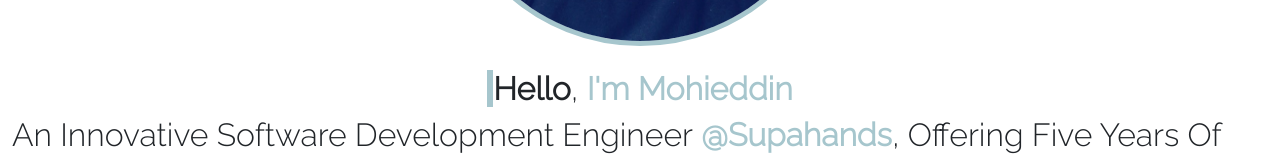
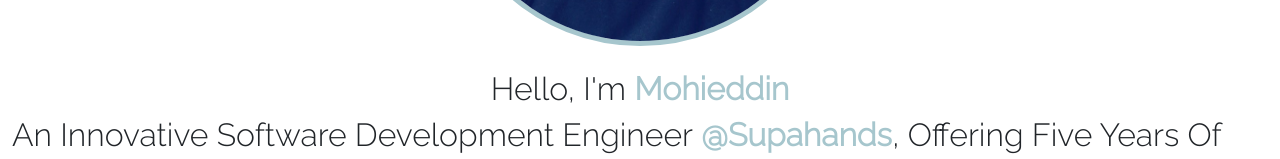
Before and after one commit to mohie93/portfolio, a React (Create React App) app: page / in a window 1280 px wide. Shown: the part 440-599 px from the top of the page. Built offline with nearby package versions, Linux system fonts and the light colour scheme.

Commit message:
Added typewriter effect

```diff
--- a/package.json
+++ b/package.json
@@ -12,6 +12,7 @@
     "react-dom": "^17.0.2",
     "react-router-dom": "^5.2.0",
     "react-scripts": "4.0.3",
+    "react-typist": "^2.0.5",
     "web-vitals": "^1.0.1"
   },
   "scripts": {
--- a/src/App.js
+++ b/src/App.js
@@ -5,22 +5,15 @@ import ContactMe from "./components/ContactMe";
 import Experience from "./components/Experience";
 import Project from "./components/Project";
 import NoMatch from "./components/NoMatch";
-import {useState} from "react";
 
 function App() {
-  let [count, setCount] = useState(0);
-
-  const setCountValue = () => {
-    console.log(count)
-    setCount(0);
-  }
 
   return (
     <div className="App">
       <Navbar/>
       <Router basename={process.env.PUBLIC_URL}>
         <Switch>
-          <Route exact path={"/"} component={() => <Introduction setCountValue={setCountValue}/>}/>
+          <Route exact path={"/"} component={Introduction}/>
           <Route exact path={"/projects"} component={Project}/>
           <Route exact path={"/experience"} component={Experience}/>
           <Route exact path={"/contact_me"} component={ContactMe}/>
--- a/src/components/Introduction.js
+++ b/src/components/Introduction.js
@@ -1,12 +1,18 @@
 import PersonalImage from "./PersonalImage";
+import Typist from "react-typist";
+
 function Introduction() {
   return (
     <div className={'container-fluid text-capitalize mt-2'}>
       <PersonalImage/>
-      <h2 className={'text-center mt-4 '}>< strong className={'greeting'}> Hello</strong>, <strong className={'greeting-color'}>I'm Mohieddin</strong></h2>
-      <h2>An Innovative Software development engineer
+      <div className={'text-center mt-4'}>
+        <Typist avgTypingDelay={50} cursor={{show: false}}>
+          <h2>Hello, I'm <strong className={'greeting-color'}>Mohieddin</strong></h2>
+        </Typist>
+      </div>
+      <h2 className={'mt-2'}>An Innovative Software development engineer
         {/* eslint-disable-next-line react/jsx-no-target-blank */}
-        <a className={'text-decoration-none link-color mt-2'} href='https://supahands.ai'
+        <a className={'text-decoration-none link-color'} href='https://supahands.ai'
            target={'_blank'}><strong> @Supahands</strong></a>
         , offering five years of experience in the software development lifecycle
         from concept through delivery of next-generation applications and customizable solutions.
```
Also changed, not shown: 1 other file (tests, documents, lock files or other folders).
